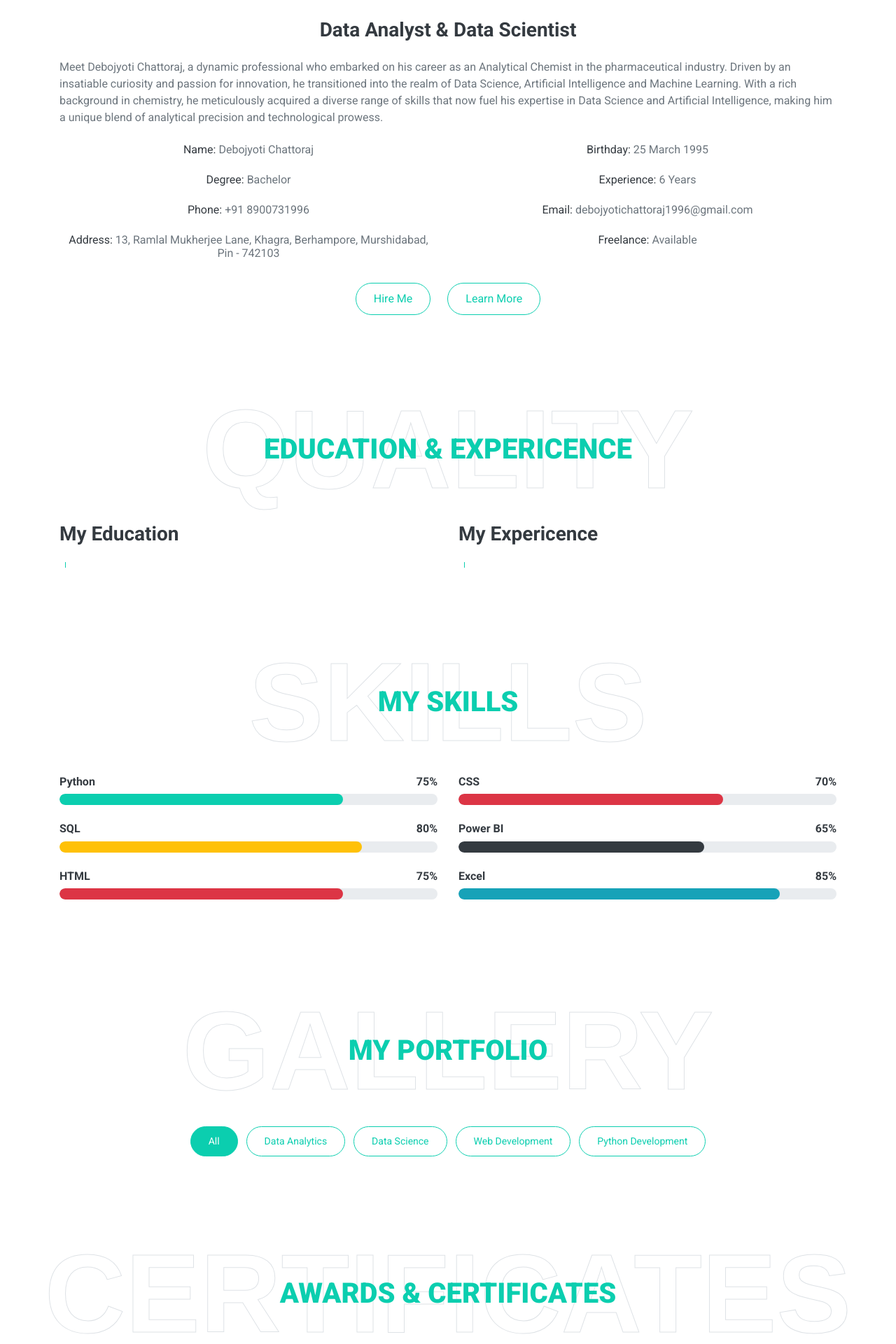
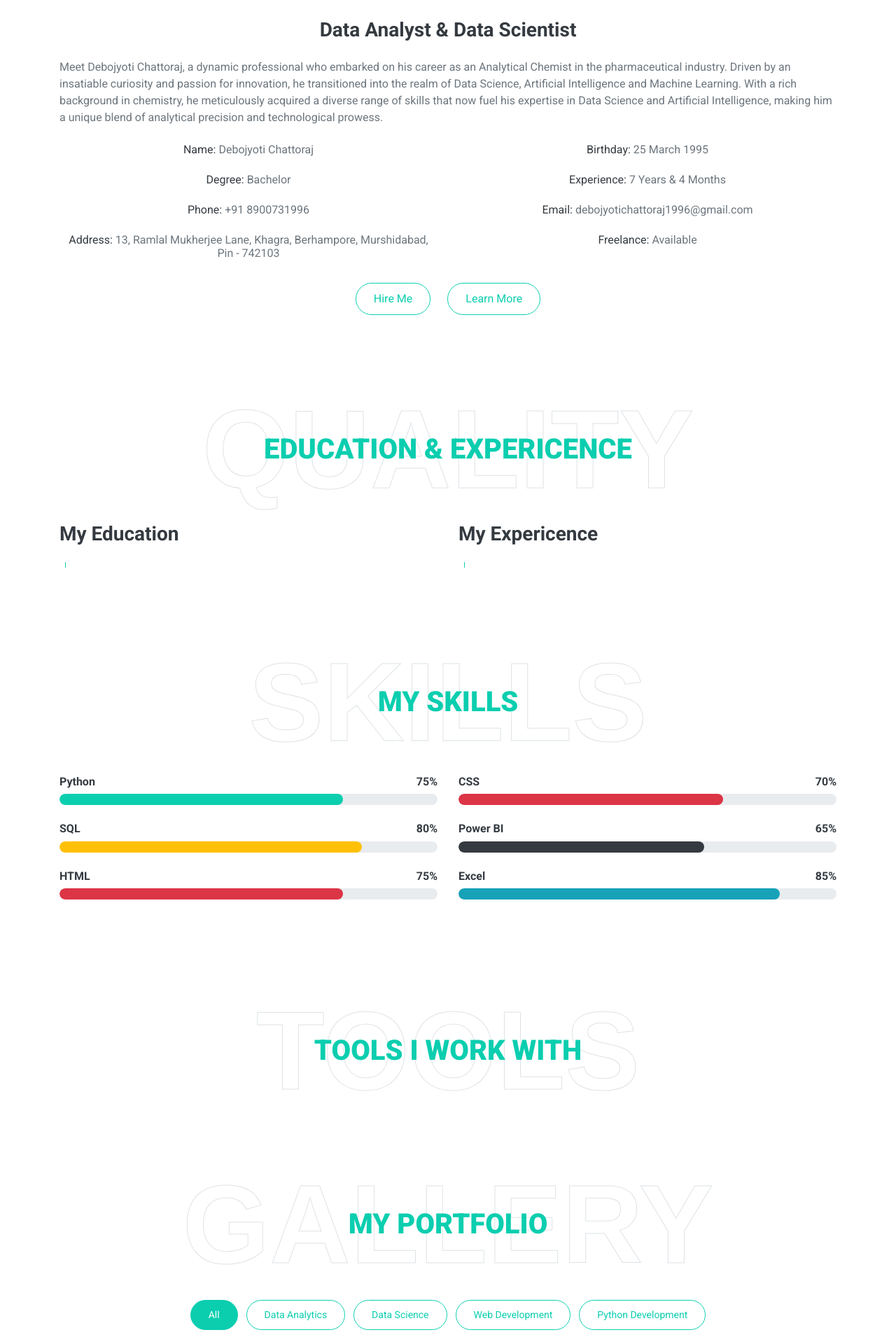
Before and after one commit to CwDebojyoti/portfolio_website, a Flask app: page / in a window 1280 px wide. Shown: the part 1070-2990 px from the top of the page at 70% size. Run offline with Flask 3, Linux system fonts and the light colour scheme; data that the repository does not hold is empty; some libraries are stand-ins or nearby versions.

Commit message:
adding tools, enabling edit experience, and making experience cound dynamic

```diff
--- a/forms.py
+++ b/forms.py
@@ -38,6 +38,12 @@ class NewCertificate(FlaskForm):
     submit = SubmitField('Save')
 
 
+class NewTools(FlaskForm):
+    title = StringField('Title', validators=[DataRequired()])
+    image = StringField("Image of the Tools", validators=[DataRequired()])
+    submit = SubmitField('Save')
+
+
 class RegisterForm(FlaskForm):
     name = StringField('User Name', validators=[DataRequired()])
     email = StringField('Enter Email', validators=[DataRequired()])
--- a/main.py
+++ b/main.py
@@ -11,9 +11,10 @@ from wtforms.validators import DataRequired, URL
 from flask_ckeditor import CKEditor, CKEditorField
 from werkzeug.security import generate_password_hash, check_password_hash
 from datetime import date
+from dateutil.relativedelta import relativedelta
 from functools import wraps
 from flask import abort
-from forms import NewEducation, NewExperience, NewProject, NewCertificate, LoginForm, RegisterForm
+from forms import NewEducation, NewExperience, NewProject, NewCertificate, LoginForm, RegisterForm, NewTools
 import smtplib
 import os
 
@@ -79,6 +80,12 @@ class Certificate(db.Model):
     image: Mapped[str] = mapped_column(String(250), nullable= False)
 
 
+class Tools(db.Model):
+    __tablename__ = "tools"
+    id: Mapped[int] = mapped_column(Integer, primary_key= True)
+    title: Mapped[str] = mapped_column(String(250), unique= True, nullable= False)
+    image: Mapped[str] = mapped_column(String(250), nullable= False)
+
 
 class User(UserMixin, db.Model):
     __tablename__ = "users"
@@ -101,6 +108,13 @@ def load_user(user_id):
 
 @app.route("/")
 def home():
+
+    start_date = date(2018, 4, 1)  # Change to your real start date
+    today = date.today()
+
+    delta = relativedelta(today, start_date)
+    experience_duration = f"{delta.years} Years & {delta.months} Months"
+
     edu_result = db.session.execute(db.select(Education).order_by(Education.id.desc()))
     all_qualification = edu_result.scalars().all()
     exp_result = db.session.execute(db.select(Experience).order_by(Experience.id.desc()))
@@ -109,7 +123,9 @@ def home():
     all_project = pro_result.scalars().all()
     cert_result = db.session.execute(db.select(Certificate))
     all_certificates = cert_result.scalars().all()
-    return render_template("index.html", qualifications = all_qualification, experiences = all_experience, projects = all_project, certificates = all_certificates, logged_in = current_user.is_authenticated)
+    tools_result = db.session.execute(db.select(Tools))
+    all_tools = tools_result.scalars().all()
+    return render_template("index.html", qualifications = all_qualification, experiences = all_experience, projects = all_project, certificates = all_certificates, tools = all_tools, experience_duration=experience_duration, logged_in = current_user.is_authenticated)
 
 
 
@@ -224,6 +240,23 @@ def update_certificate():
 
 
 
+@app.route("/update-tools", methods = ['GET', 'POST'])
+def update_tools():
+    new_tools = NewTools()
+
+    if new_tools.validate_on_submit():
+        new_tool = Tools(
+            title = new_tools.title.data,
+            image = new_tools.image.data
+        )
+
+        db.session.add(new_tool)
+        db.session.commit()
+
+    return render_template('update_tools.html', form = new_tools, logged_in = current_user.is_authenticated)
+
+
+
 @app.route("/edit-project/<int:project_id>", methods = ['GET', 'POST'])
 def edit_project(project_id):
     project_to_edit = db.get_or_404(Project, project_id)
@@ -246,6 +279,36 @@ def edit_project(project_id):
         return redirect(url_for("project", project_id = project_id))
 
     return render_template('update_portfolio.html', form = edit_project_form, logged_in = current_user.is_authenticated)
+
+
+
+@app.route("/edit-experience/<int:experience_id>", methods = ['GET', 'POST'])
+def edit_experience(experience_id):
+    experience_to_edit = db.get_or_404(Experience, experience_id)
+
+    edit_exp_form = NewExperience(
+        company = experience_to_edit.company,
+        position = experience_to_edit.position,
+        starting_date = experience_to_edit.joining_date,
+        exit_date = experience_to_edit.exit_date,
+        present = experience_to_edit.present,
+        job_description = experience_to_edit.job_description
+    )
+
+    if edit_exp_form.validate_on_submit():
+        experience_to_edit.company = edit_exp_form.company.data
+        experience_to_edit.position = edit_exp_form.position.data
+        experience_to_edit.joining_date = edit_exp_form.starting_date.data
+        experience_to_edit.exit_date = edit_exp_form.exit_date.data
+        experience_to_edit.present = edit_exp_form.present.data
+        experience_to_edit.job_description = edit_exp_form.job_description.data
+
+
+        db.session.commit()
+
+        return redirect(url_for("home", experience_id = experience_id))
+
+    return render_template('update_experience.html', form = edit_exp_form, logged_in = current_user.is_authenticated)
 
 
 
--- a/templates/index.html
+++ b/templates/index.html
@@ -85,7 +85,7 @@
                             <h6>Degree: <span class="text-secondary">Bachelor</span></h6>
                         </div>
                         <div class="col-sm-6 py-2">
-                            <h6>Experience: <span class="text-secondary">6 Years</span></h6>
+                            <h6>Experience: <span class="text-secondary">{{ experience_duration }}</span></h6>
                         </div>
                         <div class="col-sm-6 py-2">
                             <h6>Phone: <span class="text-secondary">+91 8900731996</span></h6>
@@ -155,7 +155,13 @@
                         <div class="position-relative mb-4">
                             <i class="far fa-dot-circle text-primary position-absolute"
                                 style="top: 2px; left: -32px;"></i>
-                            <h5 class="font-weight-bold mb-1">{{experience.position}}</h5>
+                            <h5 class="font-weight-bold mb-1">{{experience.position}}
+                                {%if logged_in:%}
+                                <a href="{{url_for('edit_experience', experience_id = experience.id)}}">
+                                    <i class="fa  text-white" style="font-size: 30px;">🖊️</i>
+                                </a>
+                                {%endif%}
+                            </h5>
                             {% if experience.exit_date == None %}
                             <p class="mb-2"><strong>{{experience.company}}</strong> | <small>{{experience.joining_date}}
                                     to Present</small></p>
@@ -258,6 +264,48 @@
         </div>
     </div>
     <!-- Skill End -->
+
+
+    <!-- Tools Start -->
+    <div class="container-fluid pt-5" id="blog">
+        <div class="container">
+            <div class="position-relative d-flex align-items-center justify-content-center">
+                <h1 class="display-1 text-uppercase text-white"
+                    style="-webkit-text-stroke: 1px #dee2e6; font-family: Arial, sans-serif;">Tools
+                </h1>
+                <h1 class="position-absolute text-uppercase text-primary">Tools I Work with</h1>
+            </div>
+            <div class="row">
+                {% for tool in tools %}
+                <div class="col-lg-1 mb-5">
+                    <div class="position-relative mb-4">
+                        <img class="tool-icon rounded " src="{{tool.image}}" alt=""
+                            style="height: 100px; width: 100px;">
+
+                    </div>
+
+
+                </div>
+                {%endfor%}
+
+                {%if logged_in:%}
+                <div class="col-lg-4 col-md-6 mb-4 portfolio-item second">
+                    <div class="position-relative overflow-hidden mb-2">
+                        <img class="img-fluid rounded" src="static/img/portfolio-2.jpg" alt=""
+                            style="height: 90px; width: 120px;">
+                        <div class="portfolio-btn bg-primary d-flex align-items-center justify-content-center">
+                            <a href="{{url_for('update_tools')}}">
+                                <i class="fa fa-plus text-white" style="font-size: 10px;"></i>
+                            </a>
+                        </div>
+                    </div>
+                </div>
+                {%endif%}
+
+            </div>
+        </div>
+    </div>
+    <!-- Tools End -->
 
 
 
```
Also changed, not shown: templates/update_tools.html (added, +23 -0 lines).
